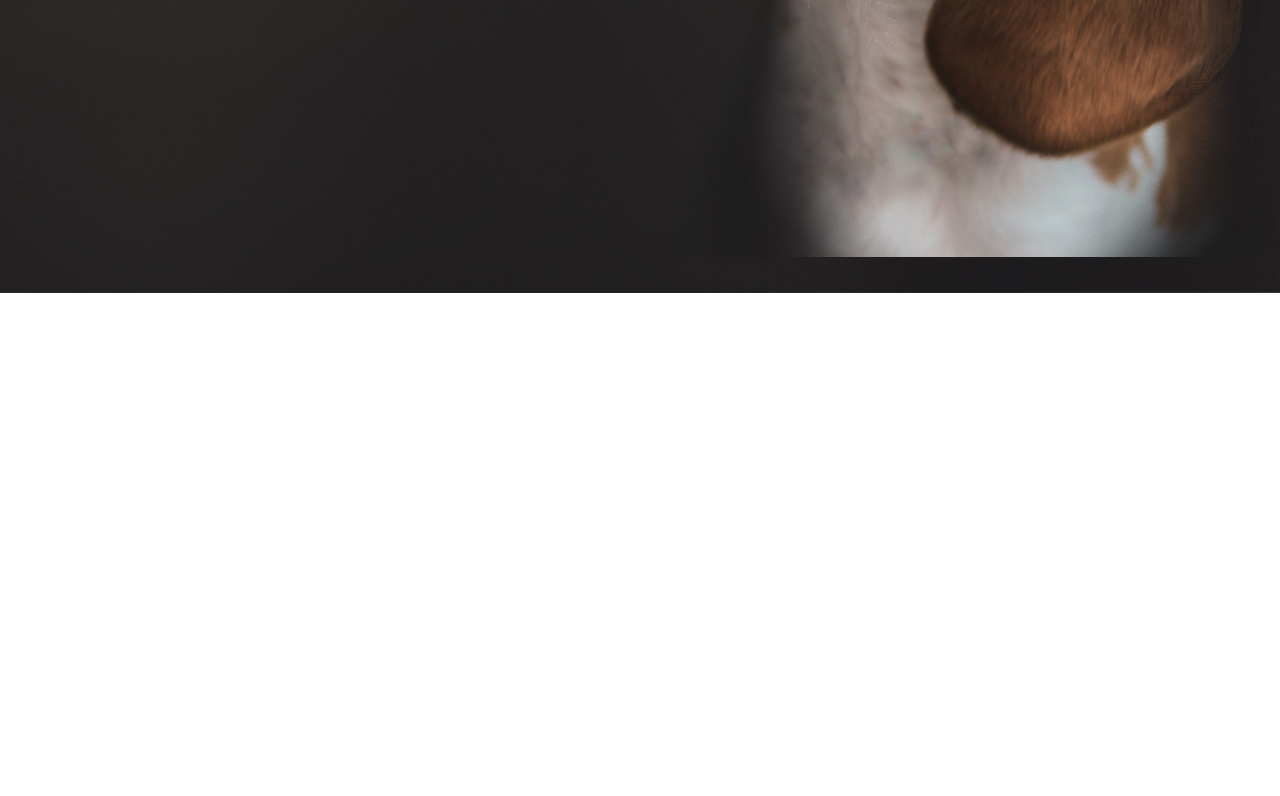
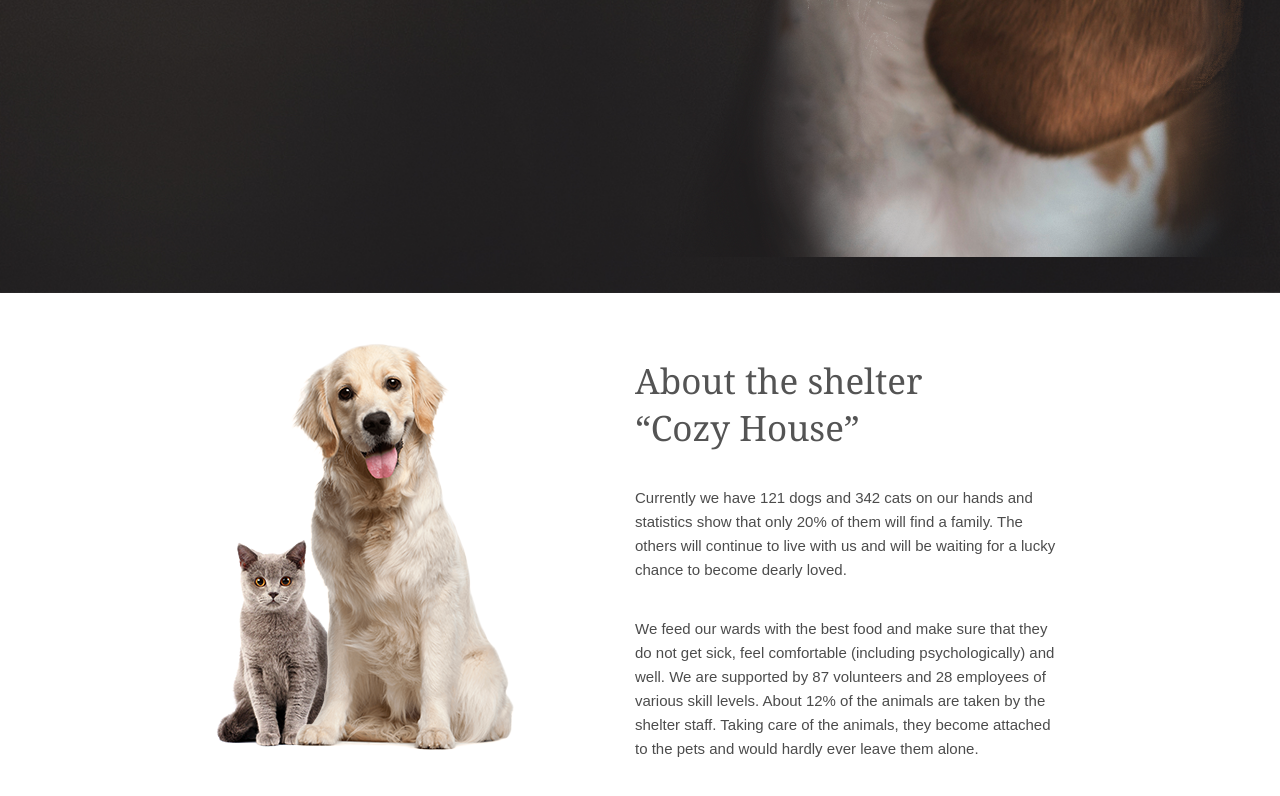
Before and after one commit to EmilEbulisov/shelter, a plain HTML site: page index.html in a window 1280 px wide. Shown: the part 686-1482 px from the top of the page. Before the commit the page ends 979 px from the top, so only its background shows below. Drawn offline with Linux system fonts and the light colour scheme.

Commit message:
Секция about

```diff
--- a/index.html
+++ b/index.html
@@ -29,5 +29,13 @@
         </div>
         <img src="./images/start-screen-puppy.png" alt="Стартовый рисунок собаки" class="start_screen_pupy">
     </section>
+    <section class="about">
+        <img src="./images/about-pets.png" alt="" class="about_pets_img">
+        <div class="about_content">
+            <h3 class="about_heading">About the shelter “Cozy House”</h3>
+            <p class="about_subheading_1">Currently we have 121 dogs and 342 cats on our hands and statistics show that only 20% of them will find a family. The others will continue to live with us and will be waiting for a lucky chance to become dearly loved.</p>
+            <p class="about_subheading_2">We feed our wards with the best food and make sure that they do not get sick, feel comfortable (including psychologically) and well. We are supported by 87 volunteers and 28 employees of various skill levels. About 12% of the animals are taken by the shelter staff. Taking care of the animals, they become attached to the pets and would hardly ever leave them alone.</p>
+        </div>
+    </section>
 </body>
 </html>
--- a/style.css
+++ b/style.css
@@ -2,7 +2,6 @@ body {
     font-family: Arial, sans-serif;
     font-size: 15px;
     font-weight: 400;
-    color: #FFFFFF;
     margin: 0;
     background-color: #fff;
 }
@@ -33,6 +32,7 @@ h1, h2, h3 {
     display: flex;
     justify-content: space-between;
     align-items: center;
+    color: #FFFFFF;
 }
 .header_logo {
 }
@@ -43,7 +43,6 @@ h1, h2, h3 {
 }
 .logo_subtitle {
     font-size: 14px;
-
 }
 .header_nav {
     color:#FAFAFA;
@@ -79,6 +78,7 @@ h1, h2, h3 {
     display: flex;
     justify-content: space-between;
     align-items: center;
+    color: #FFFFFF;
 }
 .start_screen_pupy {
     width: 698px;
@@ -114,3 +114,33 @@ h1, h2, h3 {
     background: black;
     color: #fff;
 }
+.about {
+    display: flex;
+    justify-content: center;
+    align-items: center;
+    margin: 50px 0px;
+}
+.about_content {
+    width: 430px;
+    height: 380px;
+    margin-left: 120px;
+}
+.about_heading {
+    width: 350px;
+    font-size: 35px;
+    margin-bottom: 35px;
+    color: #545454;
+}
+.about_subheading_1 {
+    font-size: 15px;
+    margin-bottom: 35px;
+    line-height: 24px;
+    color: #4C4C4C;
+}
+.about_subheading_2 {
+    font-size: 15px;
+    line-height: 24px;
+    color: #4C4C4C;
+}
+.about_pets_img {
+}
```
